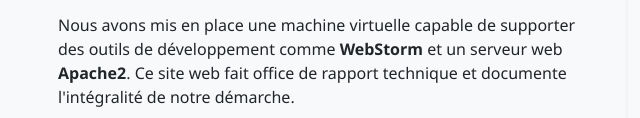
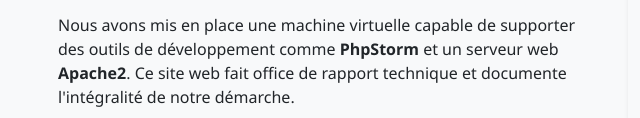
Before and after one commit to sittinianeaditya-ai/Linux-Web-Server-Setup, a plain HTML site: page index.html in a window 1280 px wide. Shown: the part 682-800 px from the top of the page, 24-664 px from the left. Drawn offline with nearby package versions, Linux system fonts and the light colour scheme.

Commit message:
Update tool name from WebStorm to PhpStorm

```diff
--- a/index.html
+++ b/index.html
@@ -47,7 +47,7 @@
             </p>
             <p>
                 Nous avons mis en place une machine virtuelle capable de supporter des outils de développement
-                comme <strong>WebStorm</strong> et un serveur web <strong>Apache2</strong>.
+                comme <strong>PhpStorm</strong> et un serveur web <strong>Apache2</strong>.
                 Ce site web fait office de rapport technique et documente l'intégralité de notre démarche.
             </p>
         </div>
```
